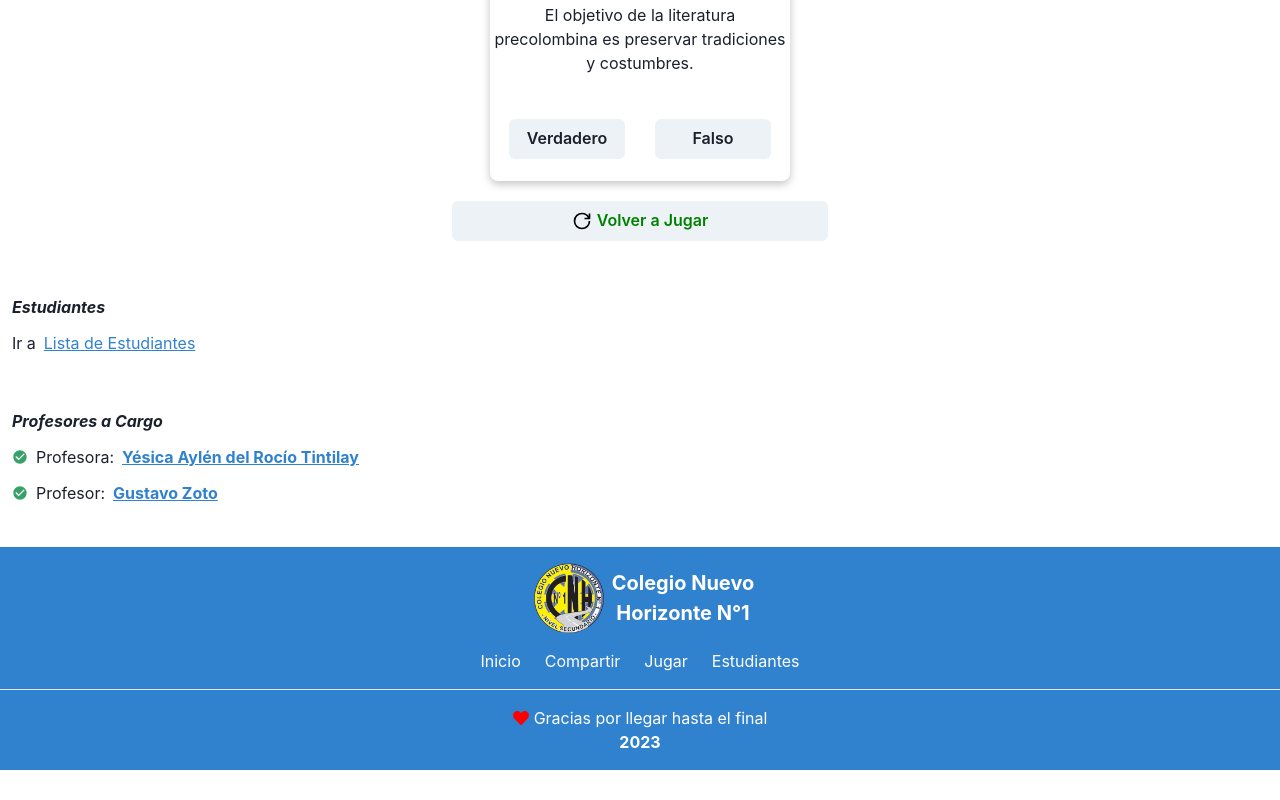
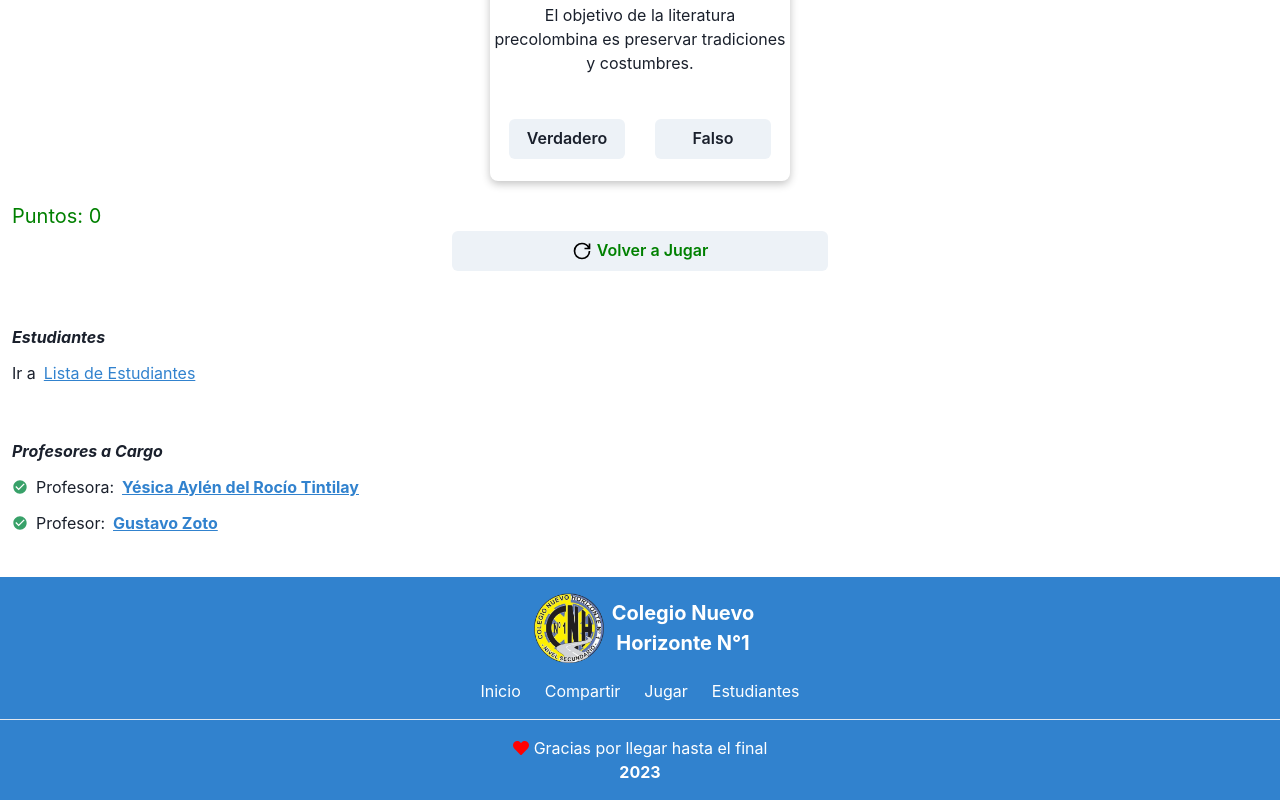
Before and after one commit to MNATorres/historia-app, a React (Vite) app: page / in a window 1280 px wide. Shown: the part 6603-7403 px from the top of the page. Before the commit the page ends 7373 px from the top, so only its background shows below. Built offline with nearby package versions, Linux system fonts and the light colour scheme.

Commit message:
add score

```diff
--- a/src/components/playGame/PlayGame.tsx
+++ b/src/components/playGame/PlayGame.tsx
@@ -105,6 +105,9 @@ export default function PlayGame() {
           />
         </Flex>
       </Flex>
+      <Text color={"green"} fontSize={20}>
+        Puntos: {count}
+      </Text>
       {count === 100 && <Excelent />}
       <Button
         m={"0 auto"}
```
